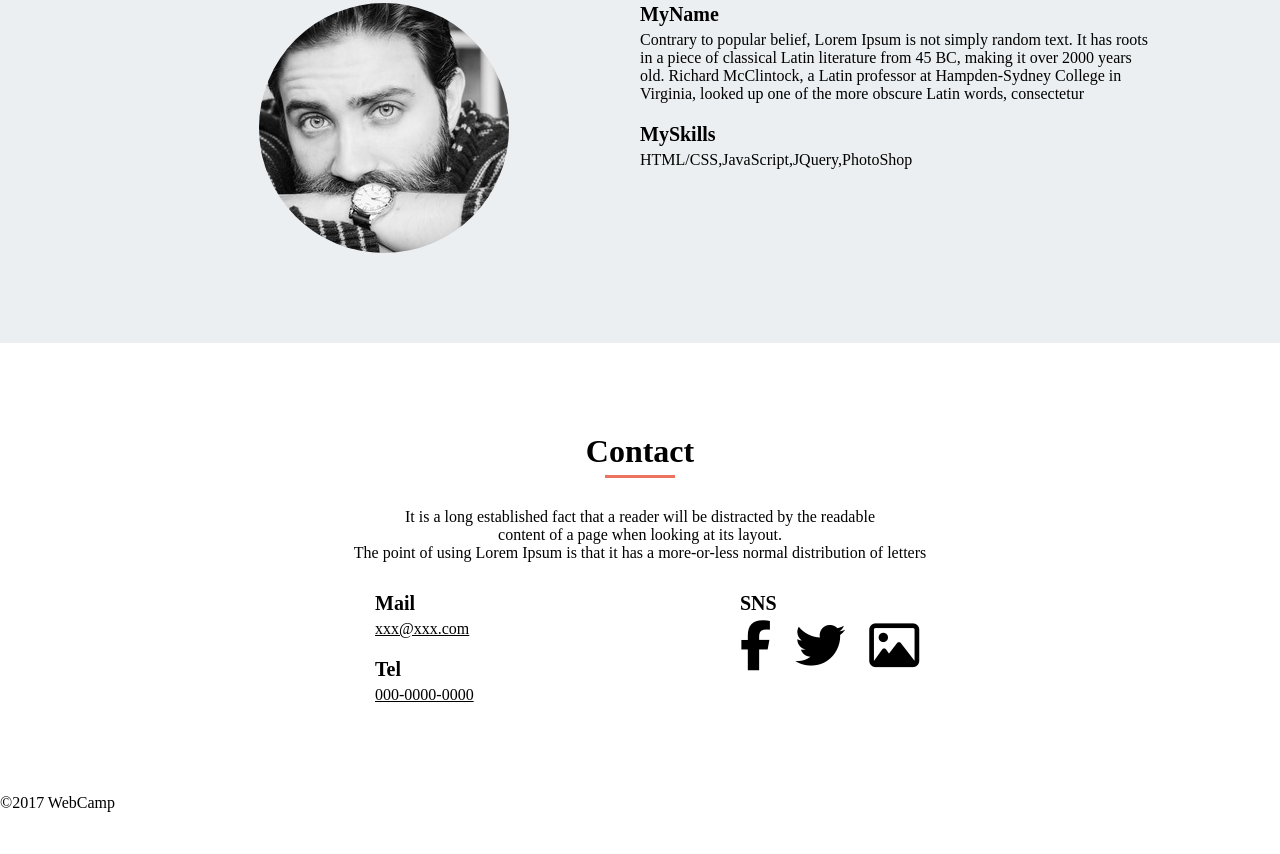
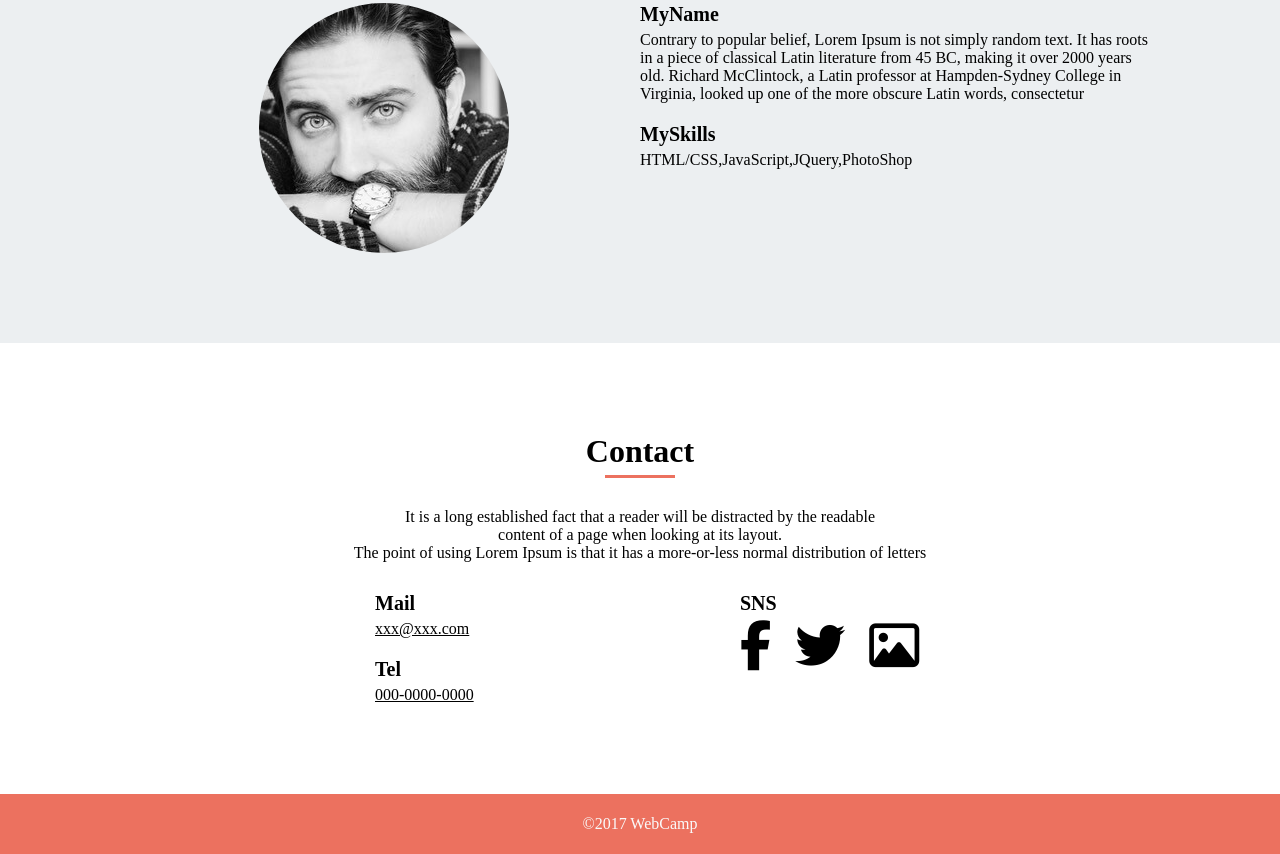
Before and after one commit to yomowataru/DWC-challenge-1, a plain HTML site: page index.html in a window 1280 px wide. Shown: the part 2383-3237 px from the top of the page. Before the commit the page ends 3195 px from the top, so only its background shows below. Drawn offline with Linux system fonts and the light colour scheme; some packages are replaced by stand-ins of ours.

Commit message:
フッター作成

```diff
--- a/css/style.css
+++ b/css/style.css
@@ -275,3 +275,17 @@ header {
   text-align: left;
   margin: 0 auto;
 }
+
+/* ***********************フッター*********************** */
+.footer {
+  background-color: #ec715f;
+  height: 60px;
+  width: 100%;
+}
+
+.footer p {
+  font-size: 16px;
+  color: #fafafa;
+  line-height: 60px;
+  text-align: center;
+}
--- a/index.html
+++ b/index.html
@@ -136,7 +136,7 @@
                 <h5 class="contact-address-title">Mail</h5>
                 <a class="contact-address-text" href="mailto:xxx@xxx.com">xxx@xxx.com</a>
                 <h5 class="contact-address-title">Tel</h5>
-                </p><a class="contact-address-text" href="tel:000-0000-0000">000-0000-0000</a>
+                <a class="contact-address-text" href="tel:000-0000-0000">000-0000-0000</a>
               </div>
             </div>
             <div class="contact-sns">
@@ -150,11 +150,12 @@
           </div>
         </div>
       </section>
-
     </main>
 
     <footer>
-      <p>&copy;2017 WebCamp</p>
+      <div class="footer">
+        <p>&copy;2017 WebCamp</p>
+      </div>
     </footer>
   </body>
 </html>
```
